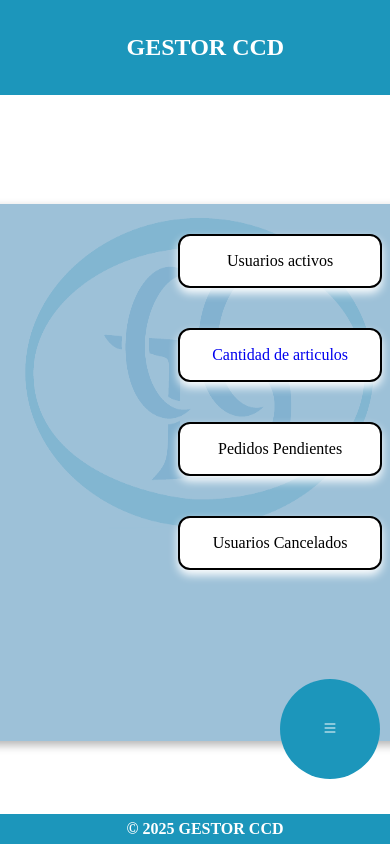
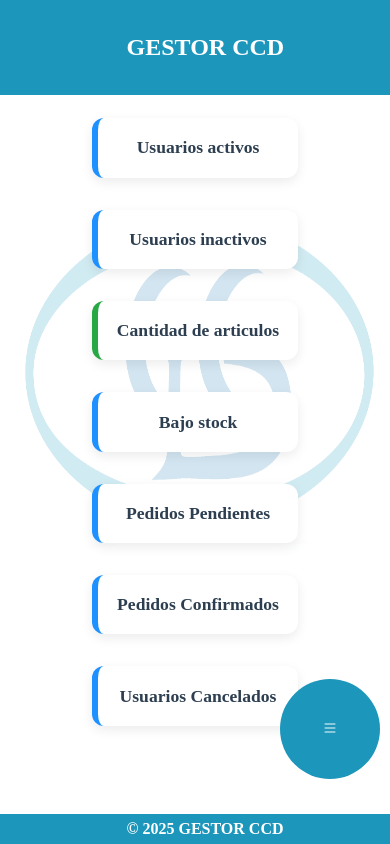
Before and after one commit to danielsanz08/GESTOR_CCD, a Django app: page /estadisticas/index_estadistica in a window 390 px wide. Run offline with Django 5.2, Linux system fonts and the light colour scheme; data that the repository does not hold is empty.

Commit message:
Segundo commit

```diff
--- a/sistema/libreria/static/css/index.css
+++ b/sistema/libreria/static/css/index.css
@@ -12,7 +12,7 @@
 
 .container {
   display: grid;
-  grid-template-columns: repeat(4, 1fr);
+  grid-template-columns: repeat(2, 1fr);
   /* 2 tarjetas por fila */
   gap: 20px;
   justify-content: center;
--- a/sistema/libreria/templates/usuario/lista_usuarios.html
+++ b/sistema/libreria/templates/usuario/lista_usuarios.html
@@ -54,7 +54,7 @@
 
     <div class="Botones">
         <button class="print"><i class="bi bi-printer" id="icono"></i></button>
-        <a href="{% url 'libreria:reporte_articulo_pdf' %}"><button class="pdf"><i class="fas fa-file-pdf text-white"></i></button></a>
+        <a href="{% url 'papeleria:reporte_usuario_pdf' %}"><button class="pdf"><i class="fas fa-file-pdf text-white"></i></button></a>
         <a href="{% url 'libreria:reporte_usuario_excel' %}"><button class="excel"><i class="fas fa-file-excel text-white"></i></button></a>
     </div>
 
--- a/sistema/libreria/urls.py
+++ b/sistema/libreria/urls.py
@@ -25,7 +25,7 @@
 
     path('validar_datos/', views.validar_datos, name='validar_datos'),
     path('api/validate-password/', views.validate_password, name='validate_password'),
-    path('reporte_articulo_pdf/', views.reporte_usuario_pdf, name='reporte_articulo_pdf'),
+    path('reporte_usuario_pdf/', views.reporte_usuario_pdf, name='reporte_usuario_pdf'),
     path('reporte_usuario_excel/', views.reporte_usuario_excel, name='reporte_usuario_excel'),
 ]
 
--- a/sistema/papeleria/static/css/index_estadistica.css
+++ b/sistema/papeleria/static/css/index_estadistica.css
@@ -9,43 +9,50 @@
     align-items: center;
     background-color: #80808000; /* Gris de fondo si la imagen no carga */
   }
-section {
-  background: rgba(19, 104, 161, 0.411);
-  position: relative;
-  top: 6vh;
-  left: 35vh;
-  text-align: center;
-  padding: 10px 20px 20px 20px;
-  width: 120vh;
-  height: 60vh;
-  box-shadow: 0 4px 10px rgba(0, 0, 0, 0.3);
-  border-radius: 20px;
+.container {
+    display: grid;
+    grid-template-columns: repeat(auto-fit, minmax(240px, 1fr));
+    gap: 2rem;
+    padding: 2rem;
+    max-width: 1200px;
+    margin: 0 auto;
 }
-.container{
-      display: grid;
-  grid-template-columns: repeat(2, 1fr);
-  /* 2 tarjetas por fila */
-  gap: 40px;
-  justify-content: center;
-  align-items: center;
-  /* Alinear verticalmente */
-  padding: 20px;
-  text-align: center;
+
+.card {
+    background-color: #ffffff;
+    border-left: 6px solid #1e90ff;
+    border-radius: 12px;
+    box-shadow: 0 4px 12px rgba(0, 0, 0, 0.08);
+    padding: 1.5rem;
+    transition: transform 0.2s ease, box-shadow 0.2s ease;
+    cursor: pointer;
 }
-.card {
-  position: relative;
-  background: rgb(255, 255, 255);
-  width: 200px;
-  height: 50px;
-  border-radius: 12px;
-  border: 2px solid black;
-  overflow: hidden;
-  box-shadow: 0 5px 10px rgb(255, 255, 255);
-  transition: transform 0.3s ease-in-out;
-  display: flex;
-  justify-content: center;
-  align-items: center;
-  text-align: center;
-  left: 23vh;
-  cursor: pointer;
+
+.card:hover {
+    transform: translateY(-5px);
+    box-shadow: 0 8px 20px rgba(0, 0, 0, 0.12);
 }
+
+.card p {
+    margin: 0;
+    font-weight: 600;
+    color: #2c3e50;
+    font-size: 1.1rem;
+    text-align: center;
+}
+
+/* Tarjetas clicables se destacan */
+a .card {
+    border-left-color: #28a745;
+}
+
+/* Responsive para pantallas pequeñas */
+@media (max-width: 600px) {
+    .container {
+        grid-template-columns: 1fr;
+    }
+
+    .card {
+        padding: 1.2rem;
+    }
+}
--- a/sistema/papeleria/templates/articulo/listar_articulo.html
+++ b/sistema/papeleria/templates/articulo/listar_articulo.html
@@ -167,9 +167,7 @@
     const modal = document.getElementById("modoEliminar");
     modal.style.display = "none";
 }
- document.querySelector('.print').addEventListener('click', function () {
-    window.print();
-  });
+
 document.querySelector('.print').addEventListener('click', function () {
     const contenidoOriginal = document.body.innerHTML;
     const titulo = document.querySelector('h1').outerHTML;
--- a/sistema/papeleria/views.py
+++ b/sistema/papeleria/views.py
@@ -422,8 +422,8 @@
 
                 # Si el pedido está confirmado, verificar el stock de los artículos
                 if estado == 'confirmado':
-                    if articulo.stock >= cantidad:
-                        articulo.stock -= cantidad
+                    if articulo.cantidad >= cantidad:
+                        articulo.cantidad -= cantidad
                         articulo.save()
                     else:
                         pedido.delete()
@@ -566,6 +566,10 @@
         'total_cantidad': total_cantidad,
     })
 def graficas_articulos(request):
+    breadcrumbs = [
+        {'name': 'Inicio', 'url': '/index_pap'},
+        {'name': 'Grafico de articulos', 'url': reverse('papeleria:graficas_articulos')},
+    ]
     articulos = Articulo.objects.all()
     nombres = [art.nombre for art in articulos]
     cantidades = [art.cantidad for art in articulos]
@@ -573,4 +577,5 @@
     return render(request, 'estadisticas/grafica_articulos.html', {
         'nombres': nombres,
         'cantidades': cantidades,
+        'breadcrumbs': breadcrumbs
     })
--- a/sistema/sistema/settings.py
+++ b/sistema/sistema/settings.py
@@ -24,14 +24,13 @@
 SESSION_SAVE_EVERY_REQUEST = True
 SESSION_EXPIRE_AT_BROWSER_CLOSE = True
 
-SESSION_ENGINE = 'django.contrib.sessions.backends.db'
-EMAIL_BACKEND = "django.core.mail.backends.smtp.EmailBackend"
+MAIL_BACKEND = "django.core.mail.backends.smtp.EmailBackend"
 EMAIL_HOST = "smtp.gmail.com"
 EMAIL_PORT = 587
 EMAIL_USE_TLS = True
 EMAIL_USE_SSL = False
 EMAIL_HOST_USER = "gestorccd@gmail.com"
-EMAIL_HOST_PASSWORD = "thaz jjki tevx kwsv"
+EMAIL_HOST_PASSWORD = "utdf dxyn btiz dgjv"
 DEFAULT_FROM_EMAIL = EMAIL_HOST_USER
 PASSWORD_RESET_TIMEOUT = 300  # 1 hour in seconds
 
```
Also changed, not shown: sistema/libreria/views.py (+41 -19 lines), sistema/papeleria/templates/estadisticas/grafica_articulos.html (+7 -1 lines), 1 other file.
